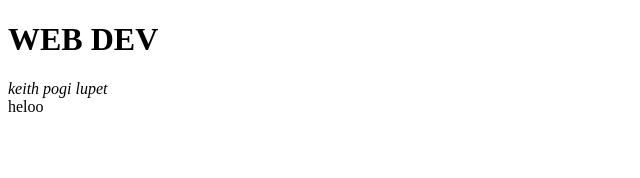
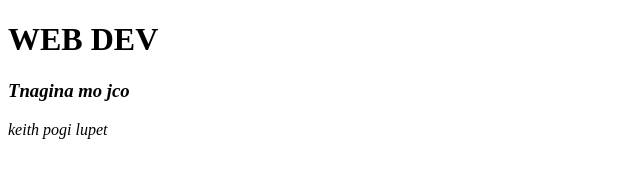
Before and after one commit to AlpayKth/Alpay, a plain HTML site: page index.html in a window 1280 px wide. Shown: the whole page, without its empty margins (0-640 px from the left). Drawn offline with Linux system fonts and the light colour scheme.

Commit message:
Update index.html

```diff
--- a/index.html
+++ b/index.html
@@ -7,6 +7,6 @@
 </head>
   <h1><b>WEB DEV</b></h1>
 <body>
-    <p><em>keith pogi lupet</em><br> heloo </p>
+    <p><em><h3>Tnagina mo jco</h3>keith pogi lupet</em></p>
 </body>
 </html>
```
